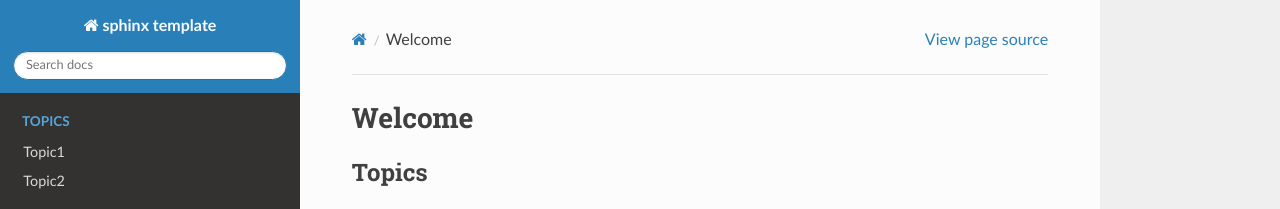
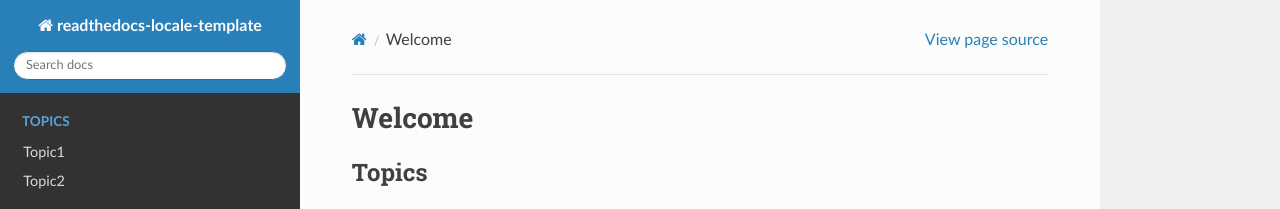
Before and after one commit to acktsap/readthedocs-locale-template, a Sphinx documentation site: the page built from source/index.rst, in a window 1280 px wide. Shown: the top 209 px of the page. Built offline with Sphinx 7.4.7 and the Read the Docs theme 2.0.0, drawn with Linux system fonts in a browser that asks for light colours.

```diff
--- a/source/conf.py
+++ b/source/conf.py
@@ -17,12 +17,14 @@
 
 # -- Project information -----------------------------------------------------
 
-project = 'sphinx template'
-copyright = '2020, acktsap'
-author = 'acktsap'
+project = u'readthedocs-locale-template'
+copyright = u'2020, acktsap'
+author = u'acktsap'
 
+# The short X.Y version
+version = u''
 # The full version, including alpha/beta/rc tags
-release = '0.1'
+release = u''
 
 
 # -- General configuration ---------------------------------------------------
```
Also changed, not shown: README.md (+6 -0 lines).
